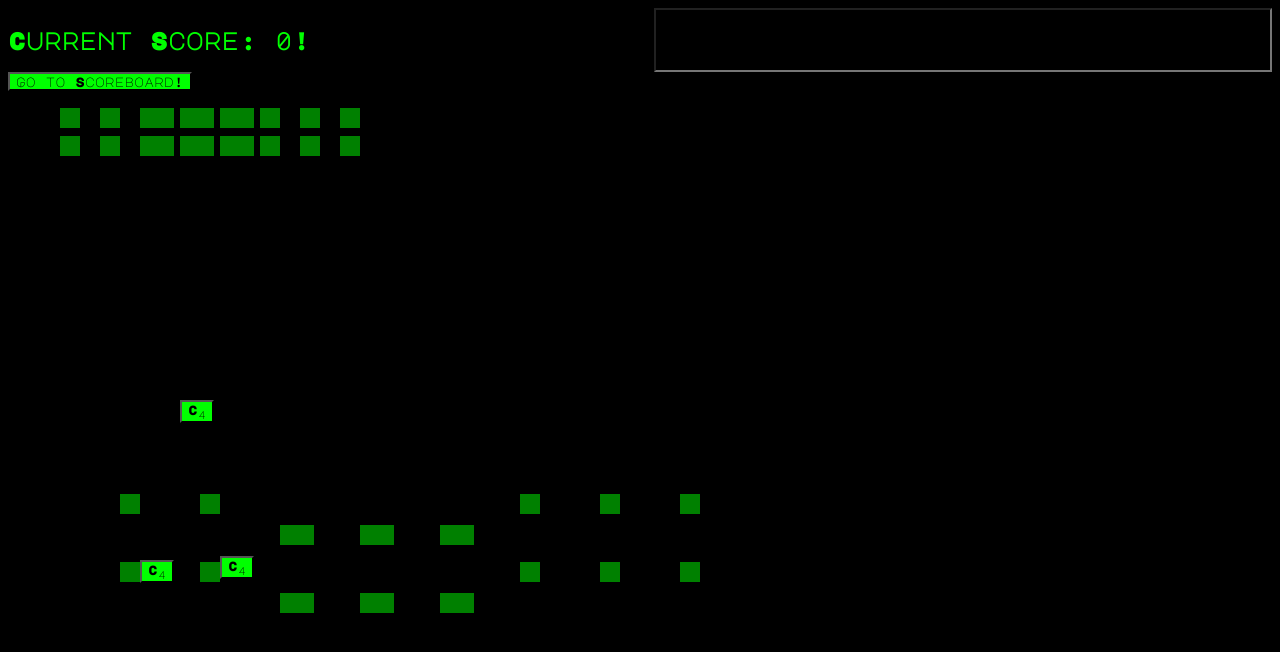
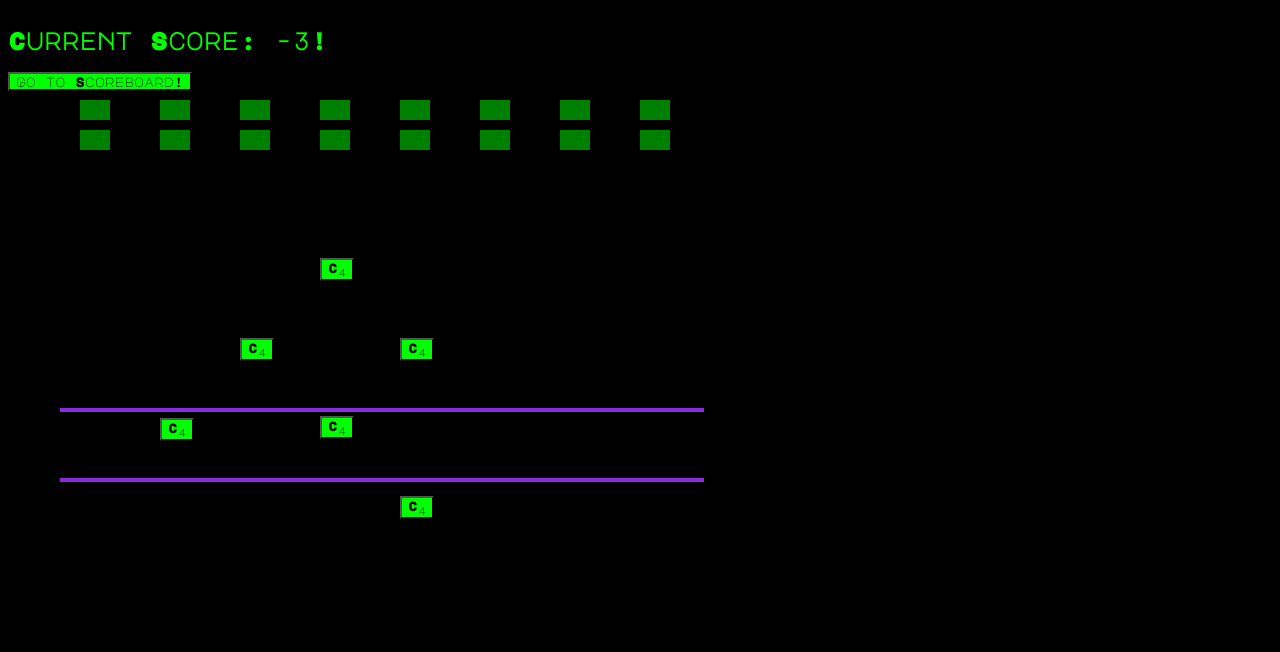
Before and after one commit to rej696/rhythm_game, a React app in the folder app/: page / in a window 1280 px wide. Both pictures are taken after a click on the button "New Game!". Built offline with nearby package versions, Linux system fonts and the light colour scheme; no server answers.

Commit message:
add scores, improve visuals

```diff
--- a/app/src/blockLayout.css
+++ b/app/src/blockLayout.css
@@ -25,18 +25,28 @@ button {
 
 .block {
     background-color: green;
-    position: relative;
+    position: absolute;
+    /* margin: auto; */
     top: 0px;
     /* animation: nudge 5s linear infinite alternate; */
 }
 
 .targetZone {
-    border: 10px solid green;
-    position: relative;
+    border: 2px solid blueviolet;
+    /* height: 2px;
+    color: blueviolet; */
+    position: absolute;
+    width: 100%;
+    left: 0px;
 }
 
 .dispenser {
     border: 10px solid green;
+    /* height: 10px;
+    color: green; */
+    position: absolute;
+    margin: auto;
+    left: 20px;
 }
 
 @keyframes nudge {
--- a/app/src/index.js
+++ b/app/src/index.js
@@ -14,7 +14,7 @@ import Schema from './musicSchema.js';
 class Block extends React.Component {
     render() {
         return (
-        <div className="block" style={{top: this.props.value.yPos + 'px'}}>
+        <div className="block" style={{top: this.props.value.yPos + 'px', left: this.props.value.left + 'px'}}>
             <Blooper note="C" octave="4" waveType="square"/>
         </div>);
     }
@@ -39,20 +39,20 @@ class Rail extends React.Component {
 
     render() {
         return (
-            <div className="rail" style={{left: this.props.value.xPos + 'px'}}>
+            <div className="rail" style={{left: this.props.value.xPos + 'px', width: this.props.value.width + 'px'}}>
                 {this.renderDispenser()}
                 {this.renderBlocks()}
                 {this.renderTargetZone()}
-
             </div>
         );
     }
 }
 
 class BlockJS {
-    constructor(initialYPos, speed){
+    constructor(initialYPos, speed, width){
         this.yPos = initialYPos;
         this.speed = speed;
+        this.left = width / 4;
     }
 
     update() {
@@ -68,8 +68,8 @@ class TargetZone extends React.Component {
     render() {
         return (
             <div>
-                <hr className="targetZone" style={{left: this.props.value.xPos, top: this.props.value.top}} />
-                <hr className="targetZone" style={{left: this.props.value.xPos, top: this.props.value.bottom}} />
+                <hr className="targetZone" style={{top: this.props.value.top}} />
+                <hr className="targetZone" style={{top: this.props.value.bottom}} />
             </div>
         );
     }
@@ -77,10 +77,9 @@ class TargetZone extends React.Component {
 }
 
 class TargetZoneJS {
-    constructor(xPos, railHeight) {
-        this.xPos = xPos;
+    constructor(railHeight) {
         this.railHeight = railHeight;
-        this.top = railHeight - 70;
+        this.top = railHeight - 100;
         this.bottom = railHeight - 30;
     }
 
@@ -94,8 +93,8 @@ class Dispenser extends React.Component {
     render() {
         return (
             <div>
-                <hr className="dispenser" style={{left: this.props.value.xPos, top: this.props.value.top}} />
-                <hr className="dispenser" style={{left: this.props.value.xPos, top: this.props.value.bottom}} />
+                <hr className="dispenser" style={{top: this.props.value.top + 'px', width: this.props.value.width + 'px'}} />
+                <hr className="dispenser" style={{top: this.props.value.bottom + 'px', width: this.props.value.width + 'px'}} />
             </div>
         );
     }
@@ -103,11 +102,10 @@ class Dispenser extends React.Component {
 }
 
 class DispenserJS {
-    constructor(xPos, railHeight) {
-        this.xPos = xPos;
-        this.railHeight = railHeight;
-        this.top = railHeight - 70;
-        this.bottom = railHeight - 30;
+    constructor() {
+        this.top = 30;
+        this.bottom = 0;
+        this.width = 10;
     }
 
     getRender() {
@@ -117,15 +115,17 @@ class DispenserJS {
 }
 
 class RailJS {
-    constructor(key, letter, xPos, height, blockSpeed) {
+    constructor(key, letter, xPos, height, blockSpeed, handleScore) {
         this.key = key;
         this.xPos = xPos;
         this.letter = letter;
+        this.width = 80;
         this.blocks = [];
         this.blockSpeed = blockSpeed;
         this.height = height;
-        this.targetZone = new TargetZoneJS(xPos, height);
-        this.dispenser = new DispenserJS(xPos, height);
+        this.handleScore = handleScore;
+        this.targetZone = new TargetZoneJS(height);
+        this.dispenser = new DispenserJS();
     }
 
     update(createBlock) {
@@ -136,12 +136,36 @@ class RailJS {
         for (let i in this.blocks) {
             this.blocks[i].update();
             if (this.blocks[i].yPos >= this.height) {
-                this.blocks.splice(i, 1)
+                this.handleScore(- 1);
+                this.blocks.splice(i, 1);
             }
         }
         if (createBlock) {
-            this.blocks.push(new BlockJS(80, this.blockSpeed));
+            this.blocks.push(new BlockJS(80, this.blockSpeed, this.width));
         }
+    }
+
+    removeLowestBlock() {
+        this.blocks.splice(0, 1);
+    }
+
+    handleKeyPress() {
+        let lowestBlock = this.blocks[0];
+
+        this.handleScore(this.calculateScore(lowestBlock));
+
+        this.removeLowestBlock();
+    }
+
+    calculateScore(block) {
+        if (block == null) {
+            return - 2;
+        }
+        return this.blockWithinZone(block) ? 1 : - 2;
+    }
+
+    blockWithinZone(block) {
+        return block.yPos > this.targetZone.top && block.yPos < this.targetZone.bottom;
     }
 
     getRender() {
@@ -149,49 +173,62 @@ class RailJS {
     }
 }
 
+class KeyStuff extends React.Component {
+    componentDidMount() {
+        window.addEventListener('keydown', this.props.handleKeyDown);
+        window.addEventListener('keyup', this.props.handleKeyUp);
+    }
+
+    componentWillUnmount() {
+        window.removeEventListener('keydown', this.props.handleKeyDown);
+        window.removeEventListener('keyup', this.props.handleKeyUp);
+    }
+
+    render() {
+        return (<div></div>);
+    }
+}
+
 class Game extends React.Component {
     constructor(props) {
         super(props);
         this.railHeight = 400;
+        this.handleKeyDown = this.handleKeyDown.bind(this);
         this.updateRateMS = 10;
-        this.blockSpeed = 4;
-        this.railLetters = ['w', 's', 'd', 'f', 'j', 'k', 'l', ';'];
+        this.blockSpeed = 2;
+        this.railLetters = ['a', 's', 'd', 'f', 'j', 'k', 'l', ';'];
 
         this.state = {
             yPos: props.timer,
             timerCount: 0,
             rails: [],
-            keyDown: props.keyDown,
+            // keyDown: props.keyDown,
             // rails: Array(8).fill(null),
             schema: new Schema(this.updateRateMS, this.railHeight, this.blockSpeed),
+            keyDown: {"a": false, "s": false, "d": false, "f": false, "j": false, "k": false, "l": false, ";": false},
         };
         this.setUpRails();
     }
 
-    getLowestBlockOnRail(railNo) {
-        // letter to press
-        for (let rail in this.state.rails) {
-
+    getRailForKey(letter) {
+        for (let i in this.state.rails) {
+            let rail = this.state.rails[i];
+            if (rail.letter === letter) {
+                return rail;
+            }
         }
-        let rail = this.state.rails[railNo];
-        let blocksOnRail = this.state.rails[railNo].blocks;
-        let lowestBlock = blocksOnRail[0]; // calculate score from block position
-        let lowestBlockPos = lowestBlock.yPos;
-
-        //let rail
-        // remove block from rail
-
     }
 
     setUpRails() {
         let rails = this.state.rails;
         let railLeft = 60;
-        const railSpace = 40;
-        // let letters = ['a', 's', 'd', 'f']
+        const railSpace = 80;
+        let railToKeyMap = {}
 
         for (let i in this.railLetters) {
             let letter = this.railLetters[i];
-            rails[i] = new RailJS(i, letter, railLeft, this.railHeight, this.blockSpeed);
+            //railToKeyMap[rails[i].value] = letter.value;
+            rails[i] = new RailJS(i, letter, railLeft, this.railHeight, this.blockSpeed, this.props.handleScore);
             railLeft += railSpace;
         }
 
@@ -242,10 +279,69 @@ class Game extends React.Component {
         }
     }
 
+    keyCodeToLetter(keycode) {
+        if (keycode === 65) {
+            return('a');
+        }
+        if (keycode === 83) {
+            return('s');
+        }
+        if (keycode === 68) {
+            return('d');
+        }
+        if (keycode === 70) {
+            return('f');
+        }
+        if (keycode === 74) {
+            return('j');
+        }
+        if (keycode === 75) {
+            return('k');
+        }
+        if (keycode === 76) {
+            return('l');
+        }
+        if (keycode === 186) {
+            return(';');
+        }
+    }
+
+    handleKeyDown = (e) => {
+        let keycode = e.keyCode
+
+        let setKeyDown = (note) => {
+            if (!this.state.keyDown[note]) {
+                let keyDown = this.state.keyDown;
+                keyDown[note] = true;
+                this.setState({keyDown,});
+                console.log("keydown");
+                console.log(this.state.keyDown);
+                // this.props.handleScore(1);
+
+                let rail = this.getRailForKey(note);
+                if (rail != null) {
+                    rail.handleKeyPress();
+                }
+            }
+        };
+        setKeyDown(this.keyCodeToLetter(keycode));
+    }
+
+    handleKeyUp = (e) => {
+        let keycode = e.keyCode;
+
+        let setKeyUp = (note) => {
+            let keyDown = this.state.keyDown;
+            keyDown[note] = false;
+            this.setState({keyDown,});
+            console.log("keyup");
+            console.log(this.state.keyDown);
+        };
+        setKeyUp(this.keyCodeToLetter(keycode));
+    }
+
     componentDidMount() {
         this.interval = setInterval(() => this.tick(), this.updateRateMS);
-        window.addEventListener('keydown', this.props.handleKeyDown);
-        window.addEventListener('keyup', this.props.handleKeyUp);
     }
 
     componentWillUnmount() {
@@ -262,15 +358,20 @@ class Game extends React.Component {
 
     render() {
         // console.log(this.state.keyDown);
-        for (let key in this.state.keyDown) {
-            if (this.state.keyDown[key]) {
-                console.log('key ' + key + ' pressed');
-            }
-        }
+        // for (let key in this.state.keyDown) {
+        //     if (this.state.keyDown[key]) {
+        //         console.log('key ' + key + ' pressed');
+        //     }
+        // }
         return (
             <div className="game">
                 {this.renderRails()}
                 <FourTrack triggers={this.state.schema.trackTriggers} clock={this.state.timerCount}/>
+                <KeyStuff onKeyDown={(e) => this.handleKeyDown()}
+                            handleKeyDown={this.handleKeyDown}
+                            onKeyUp={(e) => this.handleKeyUp()}
+                            handleKeyUp={this.handleKeyUp}
+                            keyDown={this.state.keyDown} />
             </div>
         );
     }
@@ -279,86 +380,22 @@ class Game extends React.Component {
 class Page extends React.Component {
     constructor(props) {
         super(props);
-        this.handleKeyDown = this.handleKeyDown.bind(this);
+        // this.handleKeyDown = this.handleKeyDown.bind(this);
         this.state = {
             play: false,
             currentScore: 0,
-            keyDown: {"a": false, "c": false, "d": false, "f": false}
+            // keyDown: {"a": false, "c": false, "d": false, "f": false}
         };
     }
 
-    // let keyboardToRailMap = {
-    //     keycodeA : this.state.rails[0],
-    //     keycodeS : this.state.rails[1],
-    //     keycodeD : this.state.rails[2],
-    //     keyCodeF : this.state.rails[3],
-    // }
-
-    // keyDown(chord) {
-    //     // console.log(chord);
-    //     let keyPressed = this.state.keyPressed;
-    //     keyPressed[chord] = true
-    //     this.setState({keyPressed,})
-    //     console.log(this.state);
-    // }
-
-    handleKeyDown = (e) => {
-        let keycode = e.keyCode
-
-        let setKeyDown = (note) => {
-            let keyDown = this.state.keyDown;
-            keyDown[note] = true;
-            this.setState({keyDown,});
-            // console.log("keydown");
-            // console.log(this.state.keyDown);
-        };
-
-        if (this.state.play === true) {
-            if (keycode === 65) {
-                setKeyDown('a');
-            }
-            if (keycode === 83) {
-                setKeyDown('c');
-            }
-            if (keycode === 68) {
-                setKeyDown('d');
-            }
-            if (keycode === 70) {
-                setKeyDown('f');
-            }
-        }
+    scoreChangeHandler = (event) => {
+        this.setState({currentScore: Number(event.target.value)});
     }
 
-    handleKeyUp = (e) => {
-        let keycode = e.keyCode;
-
-        let setKeyUp = (note) => {
-            let keyDown = this.state.keyDown;
-            keyDown[note] = false;
-            this.setState({keyDown,});
-            // console.log("keyup");
-            // console.log(this.state.keyDown);
-        };
-
-        if (this.state.play === true) {
-            if (keycode === 65) {
-                setKeyUp('a');
-            }
-            if (keycode === 83) {
-                setKeyUp('c');
-            }
-            if (keycode === 68) {
-                setKeyUp('d');
-            }
-            if (keycode === 70) {
-                setKeyUp('f');
-            }
-        }
-    }
-
-
-    scoreChangeHandler = (event) => {
-        this.setState({currentScore: Number(event.target.value),});
+    handleScore = (score) => {
+        let currentScore = this.state.currentScore;
+        currentScore += Number(score);
+        this.setState({currentScore: currentScore});
     }
 
     changeMode = () => {
@@ -387,14 +424,15 @@ class Page extends React.Component {
                         {/* <h1>Welcome to Rhythm City!</h1> */}
                         <div className="gameMenu">
                             <h2 className="currentScore">Current Score: {this.state.currentScore}!</h2>
-                            <input className="scoreInput" type='text' onChange={this.scoreChangeHandler} />
+                            {/* <input className="scoreInput" type='text' onChange={this.scoreChangeHandler} /> */}
                         </div>
                         <button onMouseDown={this.changeMode}>Go to Scoreboard!</button>
-                        <Game onKeyDown={(e) => this.handleKeyDown()}
+                        <Game /*onKeyDown={(e) => this.handleKeyDown()}
                             handleKeyDown={this.handleKeyDown}
                             onKeyUp={(e) => this.handleKeyUp()}
                             handleKeyUp={this.handleKeyUp}
-                            keyDown={this.state.keyDown}/>
+                            keyDown={this.state.keyDown}*/
+                            handleScore={this.handleScore}/>
                     </div>
                 }
             </div>
```
